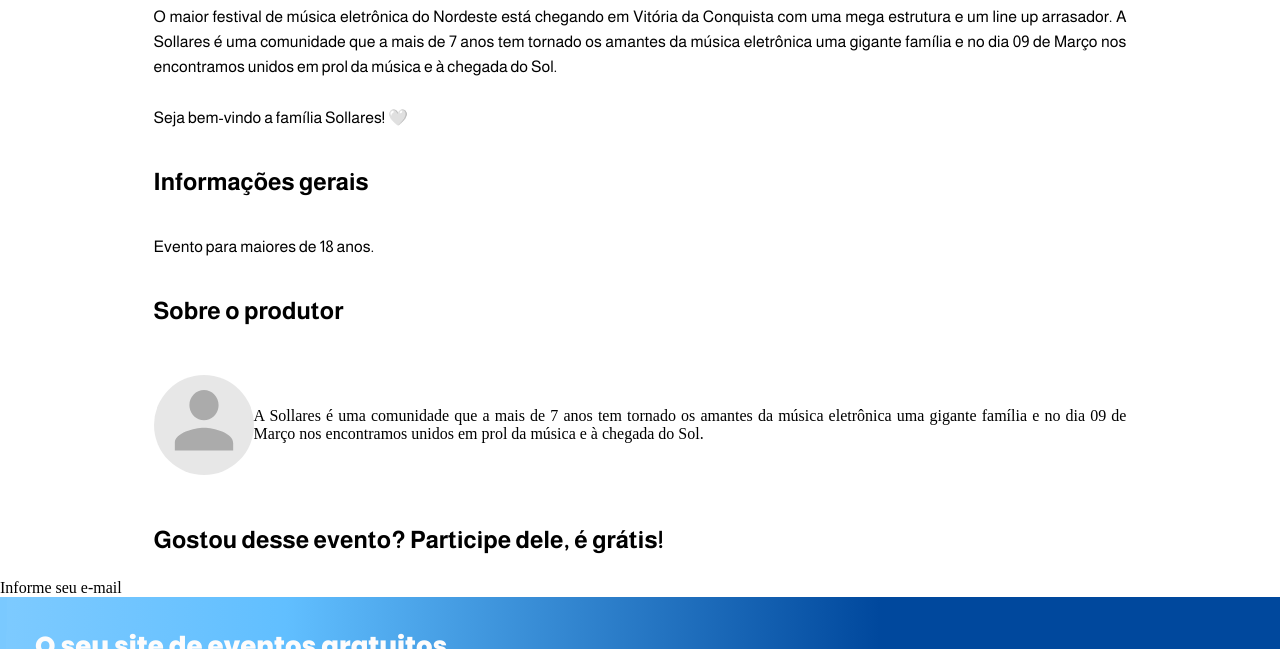
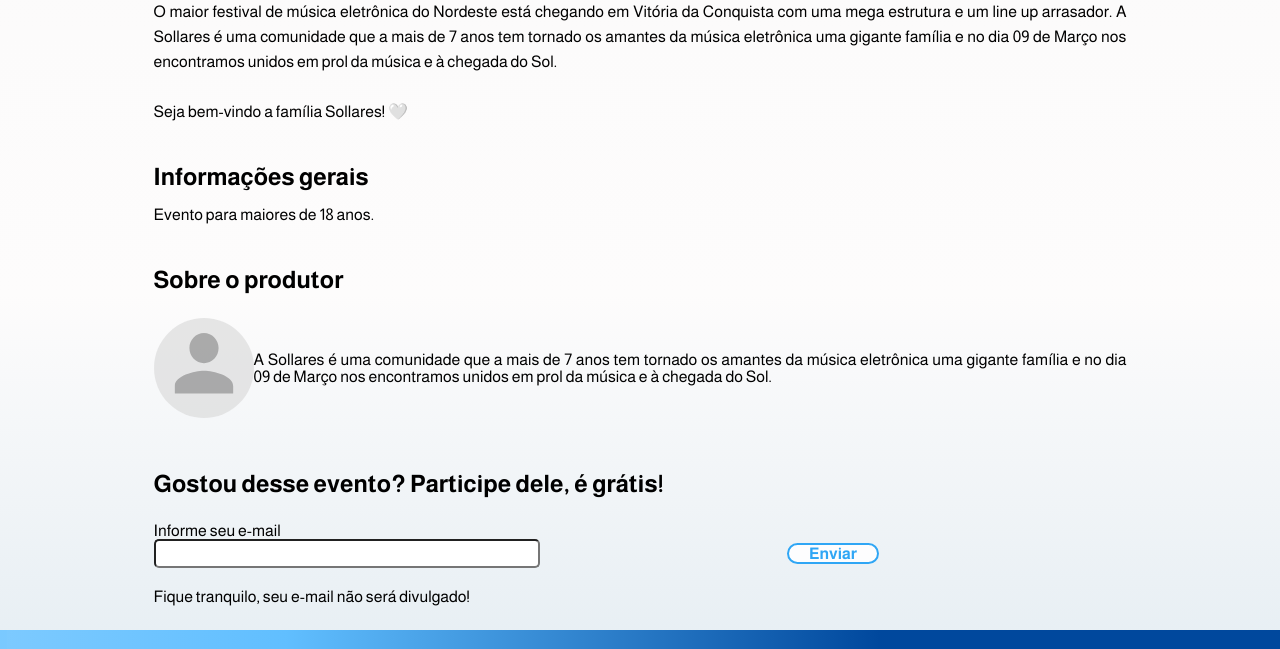
Before and after one commit to ICEI-PUC-Minas-PMV-SI/pmv-si-2024-1-pe1-t1-nafaixa, a plain HTML site: page src/detalhes-evento.html in a window 1280 px wide. Shown: the part 863-1512 px from the top of the page. Drawn offline with nearby package versions, Linux system fonts and the light colour scheme.

Commit message:
Event details page - Form

```diff
--- a/src/CSS/components/detalhes-evento.css
+++ b/src/CSS/components/detalhes-evento.css
@@ -36,7 +36,7 @@
     font-family: "Almarai",sans-serif;
     font-weight: bold;
     font-size: 24px;
-    padding: 2% 12% 2% 12%;
+    padding: 2% 12% 0% 12%;
 }
 
 .topic-texto {
@@ -53,9 +53,53 @@
     flex-direction: row;
     align-items: center;
     text-align: justify;
+    font-family: "Almarai", sans-serif;
+    font-size: 16px;
 }
 
 .sobre-produtor-icone {
     width: 100px;
     height: 100px;
 }
+
+.confirmacao {
+    display: flex;
+    padding: 2% 12% 2% 12%;
+    flex-direction: column;
+    justify-content: space-between;
+    font-family: "Almarai", sans-serif;
+    font-size: 16px;
+}
+
+.form-confirmacao {
+    display: flex;
+    flex-direction: column;
+    justify-content: space-between;
+    padding-bottom: 2%;
+}
+
+.form-confirmacao input {
+    border-radius: 5px;
+    padding: 5px;
+    padding-right: 200px;
+}
+
+.line-button-text {
+    display: flex;
+    justify-content: space-between;
+}
+
+.button {
+    margin: auto;
+    text-decoration: none;
+    color: #2fa6f5;
+    font-family: Almarai;
+    font-size: 16px;
+    font-weight: bold;
+    border-radius: 120px;
+    background: rgba(255, 255, 255, 0.87);
+    border: solid 2px #2fa6f5;
+    padding-left: 20px;
+    padding-right: 20px;
+    cursor: pointer;
+}
--- a/src/detalhes-evento.html
+++ b/src/detalhes-evento.html
@@ -16,19 +16,29 @@
     href="https://fonts.googleapis.com/css2?family=Almarai:wght@300;400;700;800&display=swap"
     rel="stylesheet"
   />
+
+  <link rel="stylesheet" href="CSS/reset.css" />
+  <link rel="stylesheet" href="CSS/components/navbar.css" />
+  <link rel="stylesheet" href="CSS/components/page-style.css" />
+  <link rel="stylesheet" href="CSS/components/title.css" />
+  <link rel="stylesheet" href="CSS/components/event-cards.css" />
+  <link rel="stylesheet" href="CSS/components/main-carousel.css" />
+  <link
+    rel="stylesheet"
+    href="https://fonts.googleapis.com/css2?family=Material+Symbols+Outlined:opsz,wght,FILL,GRAD@24,400,0,0"
+  />
   <link
     href="https://fonts.googleapis.com/css2?family=Poppins:ital,wght@0,100;0,200;0,300;0,400;0,500;0,600;0,700;0,800;0,900;1,100;1,200;1,300;1,400;1,500;1,600;1,700;1,800;1,900&display=swap"
     rel="stylesheet"
   />
+  <link rel="stylesheet" href="CSS/components/categorias-cards.css" />
+  <link rel="stylesheet" href="CSS/components/footer.css" />
 
-    <link rel="stylesheet" href="CSS/reset.css" />
-    <link rel="stylesheet" href="CSS/components/page.css" />
-    <link rel="stylesheet" href="CSS/components/navbar.css" />
-    <link rel="stylesheet" href="CSS/components/footer.css" />
-    <link
-      rel="stylesheet"
-      href="https://fonts.googleapis.com/css2?family=Material+Symbols+Outlined:opsz,wght,FILL,GRAD@24,400,0,0"
-    />
+  <script
+    src="https://cdn.jsdelivr.net/npm/bootstrap@5.3.3/dist/js/bootstrap.bundle.min.js"
+    integrity="sha384-YvpcrYf0tY3lHB60NNkmXc5s9fDVZLESaAA55NDzOxhy9GkcIdslK1eN7N6jIeHz"
+    crossorigin="anonymous"
+  ></script>
     <link rel="stylesheet" href="CSS/components/detalhes-evento.css">
 
 </head>
@@ -38,7 +48,8 @@
     <div class="navcenter">
       <div>
         <a href="index.html">
-              <img class="logo" src="assets/img/logo2.svg" alt="logo do NaFaixa"/></a>
+          <img class="logo" src="assets/img/logo2.svg" alt="logo do NaFaixa"
+        /></a>
       </div>
       <form>
         <div class="search">
@@ -85,14 +96,29 @@
 
       </div>
       <h2 class="topic-h2">Gostou desse evento? Participe dele, é grátis!</h2>
-      <p>Informe seu e-mail</p>
+      <form action="" class="confirmacao">
+        <div class="form-confirmacao">
+          <label for="confirmacao-evento">Informe seu e-mail</label>
+
+          <div class="line-button-text">
+            <input type="text" name="confirmacao-evento" id="input">
+            <a class="button" href="index.html">Enviar</a>
+          </div>
 
         </div>
+        <p>Fique tranquilo, seu e-mail não será divulgado!</p>
+      </form>
+
     <footer>
         <div class="footercenter">
           <div class="subtitulo">
             <p>O seu site de eventos gratuitos</p>
-                <img class="logofooter" src="assets/img/logo2.svg" alt="logo NaFaixa">
+
+            <img
+              class="logofooter"
+              src="assets/img/logo2.svg"
+              alt="logo NaFaixa"
+            />
           </div>
 
           <div class="txtfooter">
```
Lines whose indentation alone changed are shown as unchanged.
